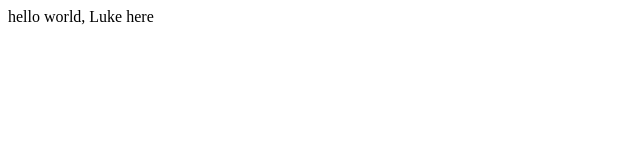
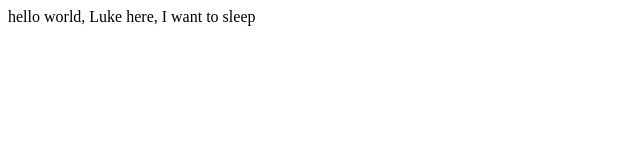
Before and after one commit to lukkk3333/blackberry, a plain HTML site: page index.html in a window 1280 px wide. Shown: the whole page, without its empty margins (0-640 px from the left). Drawn offline with Linux system fonts and the light colour scheme.

Commit message:
Update index.html

```diff
--- a/index.html
+++ b/index.html
@@ -1,3 +1,3 @@
 <html>
-  hello world, Luke here
+  hello world, Luke here, I want to sleep
 </html>
```
